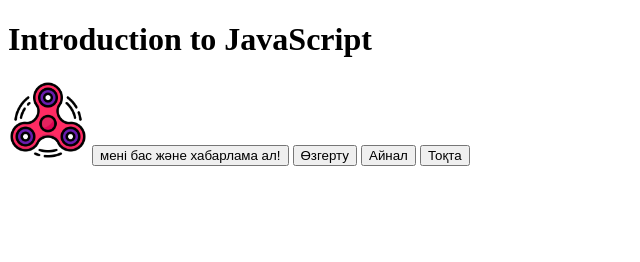
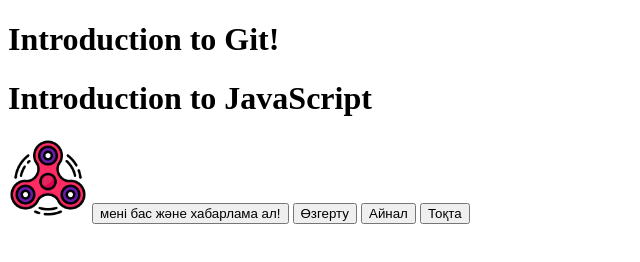
Before and after one commit to Berik05/JavaScript, a plain HTML site: page index.html in a window 1280 px wide. Shown: the whole page, without its empty margins (0-640 px from the left). Drawn offline with Linux system fonts and the light colour scheme.

Commit message:
изменение

```diff
--- a/index.html
+++ b/index.html
@@ -6,6 +6,7 @@
     <title>Document</title>
 </head>
 <body>
+    <h1>Introduction to Git!</h1>
     <h1 id="title">Introduction to JavaScript</h1>
     <img id="spinner" class="spinner-img" width="80px" src="img/fidget-spinner.png" alt="">
     <button onclick="getAlert()">мені бас және хабарлама ал!</button>
```
